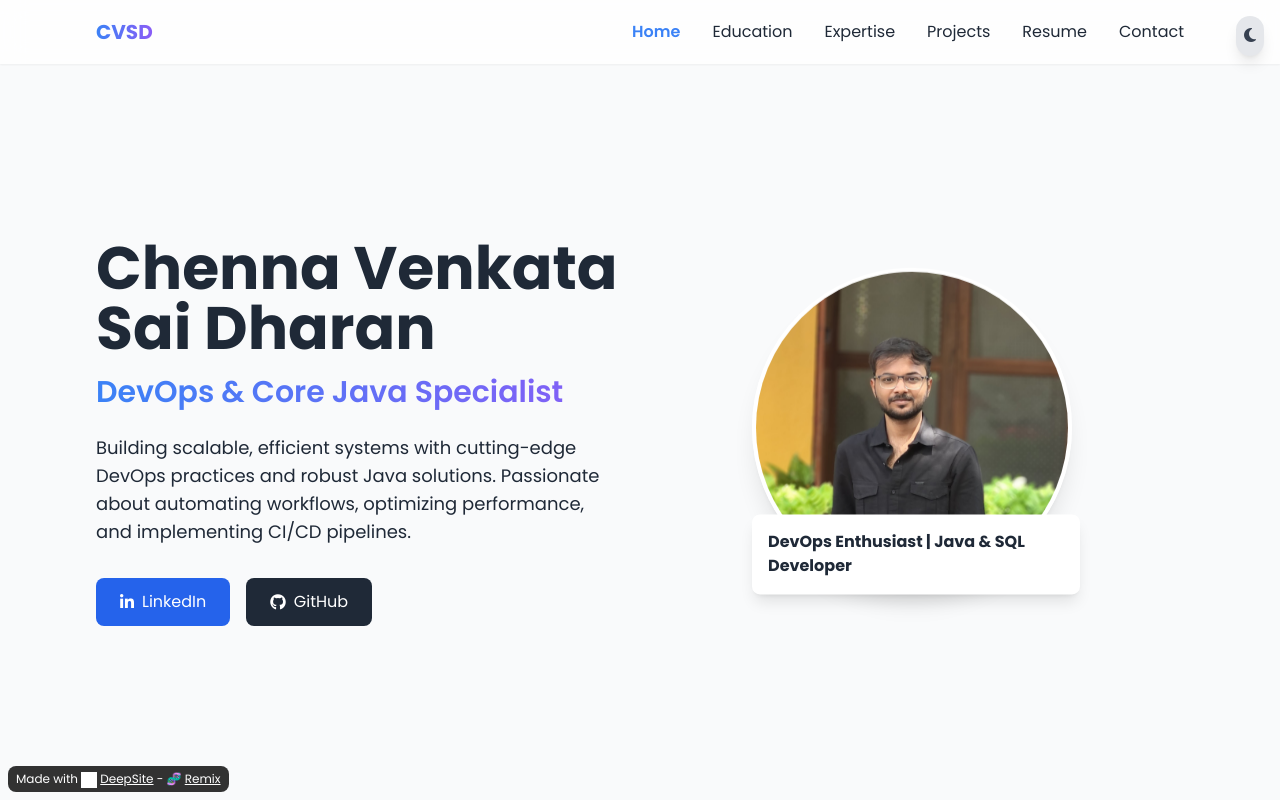
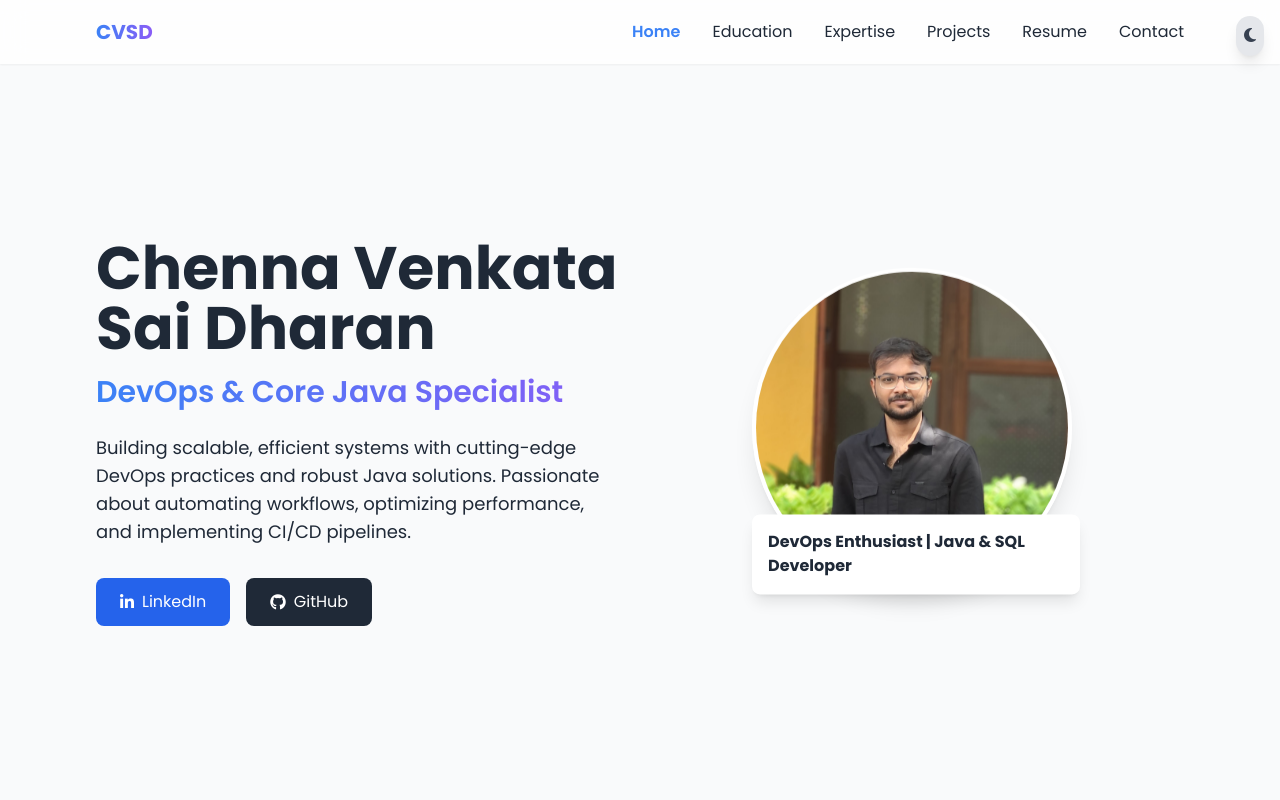
Before and after one commit to saidharan2621/Portfolio.io, a plain HTML site: page index.html in a window 1280 px wide. Shown: the top 800 px of the page. Drawn offline with nearby package versions, Linux system fonts and the light colour scheme; grey boxes are pictures that could not be loaded.

Commit message:
Update index.html

```diff
--- a/index.html
+++ b/index.html
@@ -733,5 +733,4 @@
             });
         }
     </script>
-<p style="border-radius: 8px; text-align: center; font-size: 12px; color: #fff; margin-top: 16px;position: fixed; left: 8px; bottom: 8px; z-index: 10; background: rgba(0, 0, 0, 0.8); padding: 4px 8px;">Made with <img src="https://enzostvs-deepsite.hf.space/logo.svg" alt="DeepSite Logo" style="width: 16px; height: 16px; vertical-align: middle;display:inline-block;margin-right:3px;filter:brightness(0) invert(1);"><a href="https://enzostvs-deepsite.hf.space" style="color: #fff;text-decoration: underline;" target="_blank" >DeepSite</a> - 🧬 <a href="https://enzostvs-deepsite.hf.space?remix=saidharan2621/portfolio2" style="color: #fff;text-decoration: underline;" target="_blank" >Remix</a></p></body>
 </html>
```
